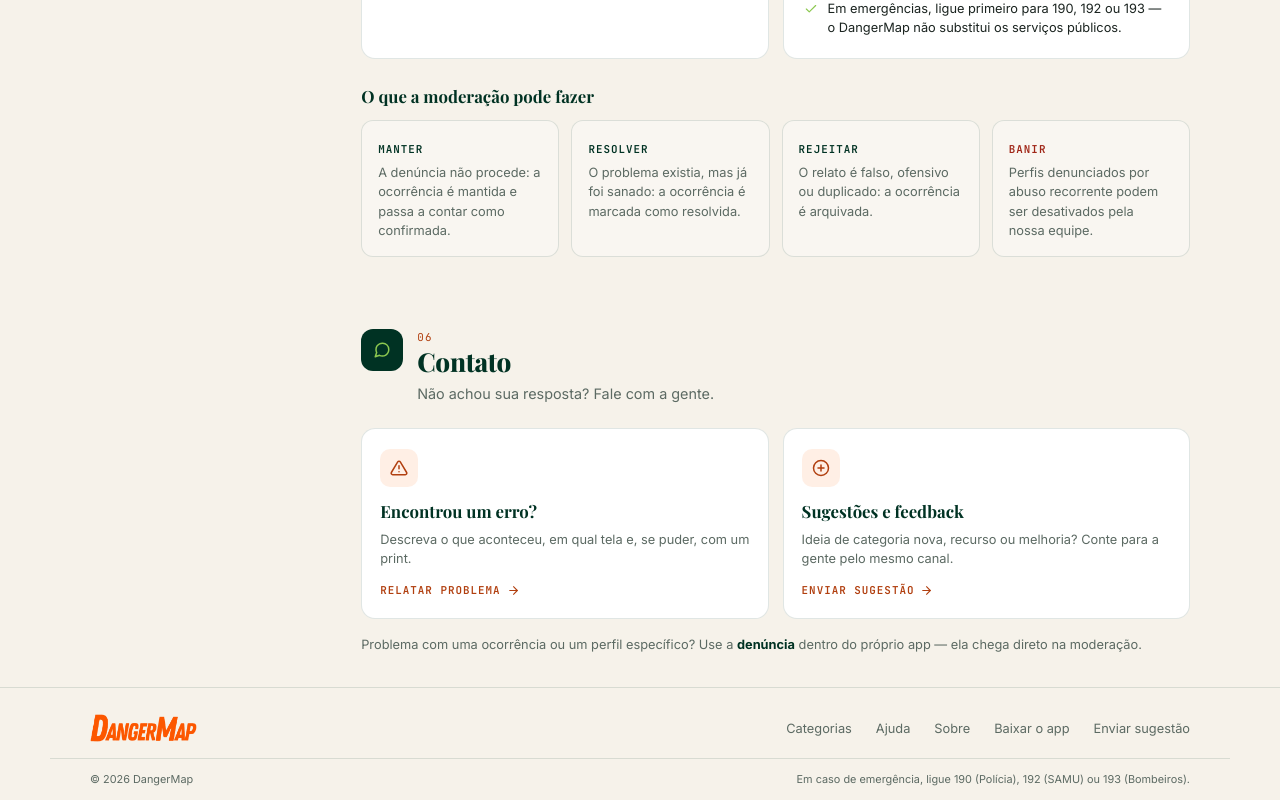
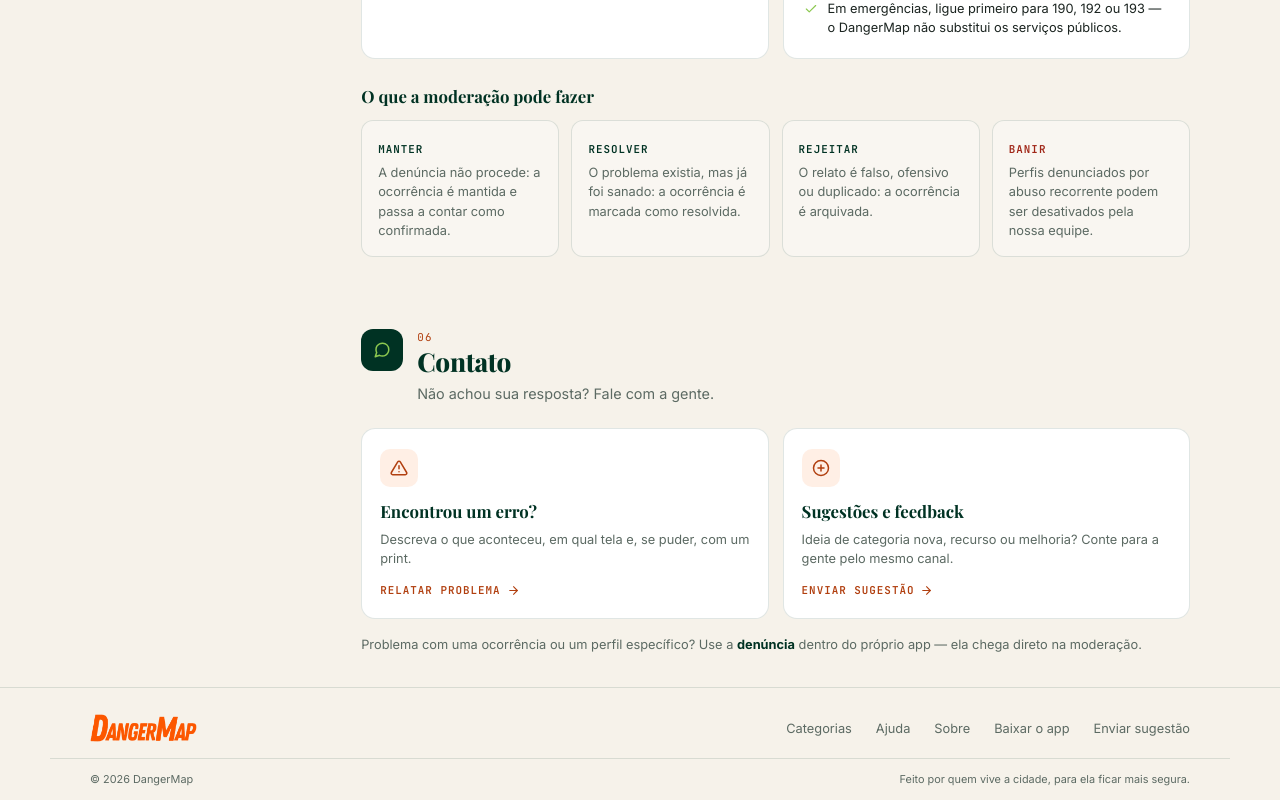
Before and after one commit to NicolasSC2009/DangerMap, a React (Vite) app in the folder frontend/: page /ajuda in a window 1280 px wide. Shown: the part 3635-4435 px from the top of the page. Built offline with nearby package versions, Linux system fonts and the light colour scheme; no server answers; a web font is replaced by a local one; what @capacitor/core would draw is missing.

Commit message:
Nova frase no rodape

```diff
--- a/frontend/src/components/comum/Rodape.tsx
+++ b/frontend/src/components/comum/Rodape.tsx
@@ -27,7 +27,7 @@
 
       <div className="dm-container dm-rodape__base">
         <span>© {ano} DangerMap</span>
-        <span>Em caso de emergência, ligue 190 (Polícia), 192 (SAMU) ou 193 (Bombeiros).</span>
+        <span>Feito por quem vive a cidade, para ela ficar mais segura.</span>
       </div>
     </footer>
   );
```
